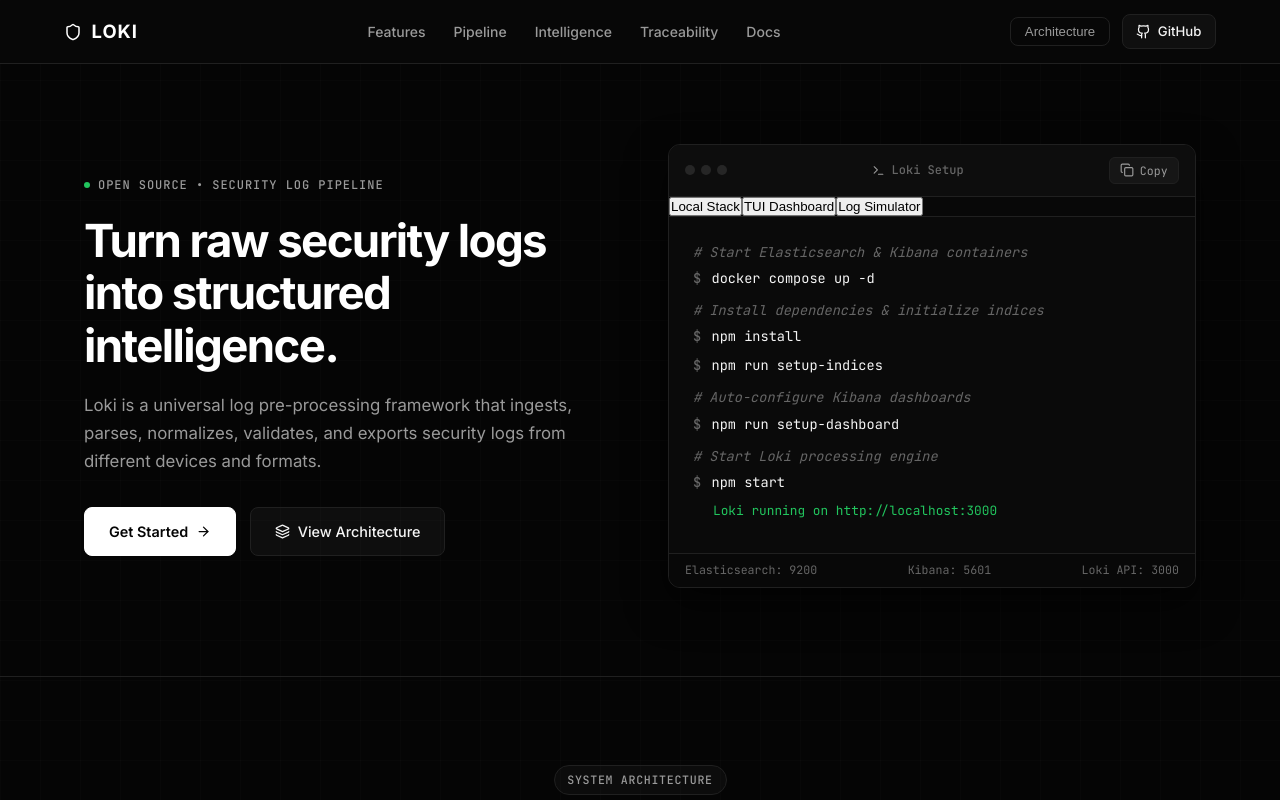
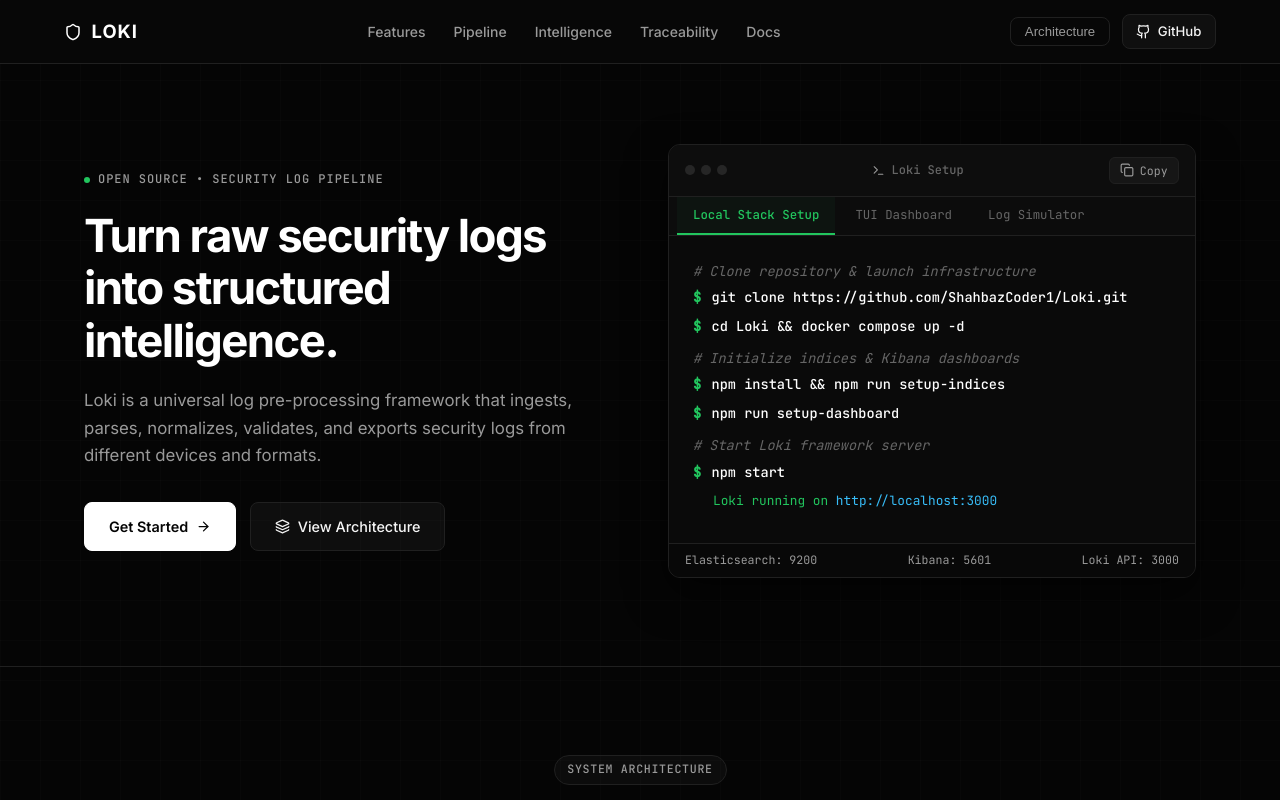
Before and after one commit to ShahbazCoder1/Loki, a React (Vite) app in the folder landing-page/: page / in a window 1280 px wide. Shown: the top 800 px of the page. Built offline with nearby package versions, Linux system fonts and the light colour scheme.

Commit message:
feat: add landing page components and CSS styles

```diff
--- a/landing-page/src/components/FinalCTA.jsx
+++ b/landing-page/src/components/FinalCTA.jsx
@@ -34,7 +34,7 @@
           </a>
 
           <a
-            href="https://github.com/Shreyasi53/SIH-26156"
+            href="https://github.com/ShahbazCoder1/Loki"
             target="_blank"
             rel="noopener noreferrer"
             className="btn btn-secondary"
--- a/landing-page/src/components/Footer.jsx
+++ b/landing-page/src/components/Footer.jsx
@@ -31,7 +31,7 @@
             <li><a href="#docs" className="footer-link">Docs</a></li>
             <li>
               <a
-                href="https://github.com/Shreyasi53/SIH-26156"
+                href="https://github.com/ShahbazCoder1/Loki"
                 target="_blank"
                 rel="noopener noreferrer"
                 className="footer-link"
--- a/landing-page/src/components/Hero.jsx
+++ b/landing-page/src/components/Hero.jsx
@@ -5,7 +5,9 @@
 export default function Hero() {
   const [activeTab, setActiveTab] = useState('setup');
 
-  const setupCode = `docker compose up -d
+  const setupCode = `git clone https://github.com/ShahbazCoder1/Loki.git
+cd Loki
+docker compose up -d
 npm install
 npm run setup-indices
 npm run setup-dashboard
@@ -67,21 +69,24 @@
                 <CopyButton textToCopy={currentCode} />
               </div>
 
-              {/* Tab Selector */}
-              <div className="terminal-tabs" style={{ background: '#080808', borderBottom: '1px solid var(--border-subtle)', display: 'flex' }}>
+              {/* Terminal Tabs */}
+              <div className="terminal-tabs">
                 <button
+                  type="button"
                   className={`terminal-tab ${activeTab === 'setup' ? 'active' : ''}`}
                   onClick={() => setActiveTab('setup')}
                 >
-                  Local Stack
+                  Local Stack Setup
                 </button>
                 <button
+                  type="button"
                   className={`terminal-tab ${activeTab === 'tui' ? 'active' : ''}`}
                   onClick={() => setActiveTab('tui')}
                 >
                   TUI Dashboard
                 </button>
                 <button
+                  type="button"
                   className={`terminal-tab ${activeTab === 'sim' ? 'active' : ''}`}
                   onClick={() => setActiveTab('sim')}
                 >
@@ -92,61 +97,65 @@
               <div className="terminal-body">
                 {activeTab === 'setup' && (
                   <>
-                    <span className="terminal-comment"># Start Elasticsearch & Kibana containers</span>
+                    <span className="terminal-comment"># Clone repository & launch infrastructure</span>
                     <div className="terminal-line">
                       <span className="terminal-prompt">$</span>
-                      <span className="terminal-cmd">docker compose up -d</span>
-                    </div>
-
-                    <span className="terminal-comment" style={{ marginTop: '0.6rem' }}># Install dependencies & initialize indices</span>
-                    <div className="terminal-line">
-                      <span className="terminal-prompt">$</span>
-                      <span className="terminal-cmd">npm install</span>
+                      <span className="terminal-cmd">git clone https://github.com/ShahbazCoder1/Loki.git</span>
                     </div>
                     <div className="terminal-line">
                       <span className="terminal-prompt">$</span>
-                      <span className="terminal-cmd">npm run setup-indices</span>
+                      <span className="terminal-cmd">cd Loki && docker compose up -d</span>
                     </div>
 
-                    <span className="terminal-comment" style={{ marginTop: '0.6rem' }}># Auto-configure Kibana dashboards</span>
+                    <span className="terminal-comment" style={{ marginTop: '0.6rem' }}># Initialize indices & Kibana dashboards</span>
+                    <div className="terminal-line">
+                      <span className="terminal-prompt">$</span>
+                      <span className="terminal-cmd">npm install && npm run setup-indices</span>
+                    </div>
                     <div className="terminal-line">
                       <span className="terminal-prompt">$</span>
                       <span className="terminal-cmd">npm run setup-dashboard</span>
                     </div>
 
-                    <span className="terminal-comment" style={{ marginTop: '0.6rem' }}># Start Loki processing engine</span>
+                    <span className="terminal-comment" style={{ marginTop: '0.6rem' }}># Start Loki framework server</span>
                     <div className="terminal-line">
                       <span className="terminal-prompt">$</span>
                       <span className="terminal-cmd">npm start</span>
                     </div>
-                    <div className="terminal-output" style={{ color: 'var(--accent-green)', marginTop: '0.2rem' }}>
-                      Loki running on http://localhost:3000
+                    <div className="terminal-output">
+                      Loki running on <span className="terminal-url">http://localhost:3000</span>
                     </div>
                   </>
                 )}
 
                 {activeTab === 'tui' && (
                   <>
-                    <span className="terminal-comment"># Open terminal hacker dashboard (Terminal 2)</span>
+                    <span className="terminal-comment"># Open real-time terminal hacker UI (Terminal 2)</span>
                     <div className="terminal-line">
                       <span className="terminal-prompt">$</span>
                       <span className="terminal-cmd">node cli-dashboard/dashboard.js</span>
                     </div>
-                    <div className="terminal-output" style={{ color: 'var(--accent-green)', marginTop: '0.5rem' }}>
+                    <div className="terminal-output">
                       ● Live Event Stream • Throughput Gauge • Source Distribution
+                    </div>
+                    <div className="terminal-output-muted">
+                      Press 'q' or 'Esc' to exit terminal UI
                     </div>
                   </>
                 )}
 
                 {activeTab === 'sim' && (
                   <>
-                    <span className="terminal-comment"># Stream synthetic + Windows System logs (Terminal 3)</span>
+                    <span className="terminal-comment"># Stream synthetic + Windows logs (Terminal 3)</span>
                     <div className="terminal-line">
                       <span className="terminal-prompt">$</span>
                       <span className="terminal-cmd">python log-simulator/simulator.py</span>
                     </div>
-                    <div className="terminal-output" style={{ color: 'var(--accent-green)', marginTop: '0.5rem' }}>
-                      ● Ingesting Cisco ASA, Fortinet & CEF events via POST /api/logs
+                    <div className="terminal-output">
+                      ● Streaming Cisco ASA, Fortinet & CEF to POST /api/logs
+                    </div>
+                    <div className="terminal-output-muted">
+                      [200 OK] Batch ingested continuously
                     </div>
                   </>
                 )}
--- a/landing-page/src/components/Navbar.jsx
+++ b/landing-page/src/components/Navbar.jsx
@@ -37,7 +37,7 @@
           </button>
 
           <a
-            href="https://github.com/Shreyasi53/SIH-26156"
+            href="https://github.com/ShahbazCoder1/Loki"
             target="_blank"
             rel="noopener noreferrer"
             className="nav-github-btn"
--- a/landing-page/src/index.css
+++ b/landing-page/src/index.css
@@ -378,12 +378,54 @@
   gap: 0.4rem;
 }
 
+.terminal-tabs {
+  display: flex;
+  background: #0c0c0c;
+  border-bottom: 1px solid var(--border-subtle);
+  padding: 0 0.5rem;
+  gap: 0.25rem;
+  overflow-x: auto;
+}
+
+.terminal-tab {
+  background: transparent !important;
+  border: none !important;
+  border-bottom: 2px solid transparent !important;
+  color: var(--text-dim) !important;
+  font-family: var(--font-mono) !important;
+  font-size: 0.775rem !important;
+  padding: 0.6rem 1rem !important;
+  cursor: pointer !important;
+  transition: all 0.15s ease !important;
+  white-space: nowrap !important;
+  outline: none !important;
+  display: inline-flex !important;
+  align-items: center;
+  gap: 0.35rem;
+  border-radius: 0 !important;
+  margin: 0 !important;
+  box-shadow: none !important;
+}
+
+.terminal-tab:hover {
+  color: var(--text-muted) !important;
+  background: rgba(255, 255, 255, 0.02) !important;
+}
+
+.terminal-tab.active {
+  color: var(--accent-green) !important;
+  border-bottom-color: var(--accent-green) !important;
+  background: rgba(34, 197, 94, 0.04) !important;
+  font-weight: 500 !important;
+}
+
 .terminal-body {
   padding: 1.5rem;
   font-family: var(--font-mono);
   font-size: 0.85rem;
   line-height: 1.65;
   background-color: var(--bg-terminal);
+  min-height: 220px;
 }
 
 .terminal-line {
@@ -393,8 +435,8 @@
 }
 
 .terminal-prompt {
-  color: var(--text-dim);
-  font-weight: 500;
+  color: var(--accent-green);
+  font-weight: 600;
   margin-right: 0.65rem;
   user-select: none;
 }
@@ -407,10 +449,22 @@
 }
 
 .terminal-cmd {
-  color: var(--text-main);
+  color: #ffffff;
+  font-weight: 500;
+}
+
+.terminal-url {
+  color: #38bdf8;
 }
 
 .terminal-output {
+  color: var(--accent-green);
+  margin-left: 1.25rem;
+  margin-bottom: 0.5rem;
+  font-size: 0.8rem;
+}
+
+.terminal-output-muted {
   color: var(--text-muted);
   margin-left: 1.25rem;
   margin-bottom: 0.5rem;
@@ -426,7 +480,7 @@
   justify-content: space-between;
   font-family: var(--font-mono);
   font-size: 0.725rem;
-  color: var(--text-dim);
+  color: var(--text-muted);
 }
 
 /* Copy Button Styling */
```
